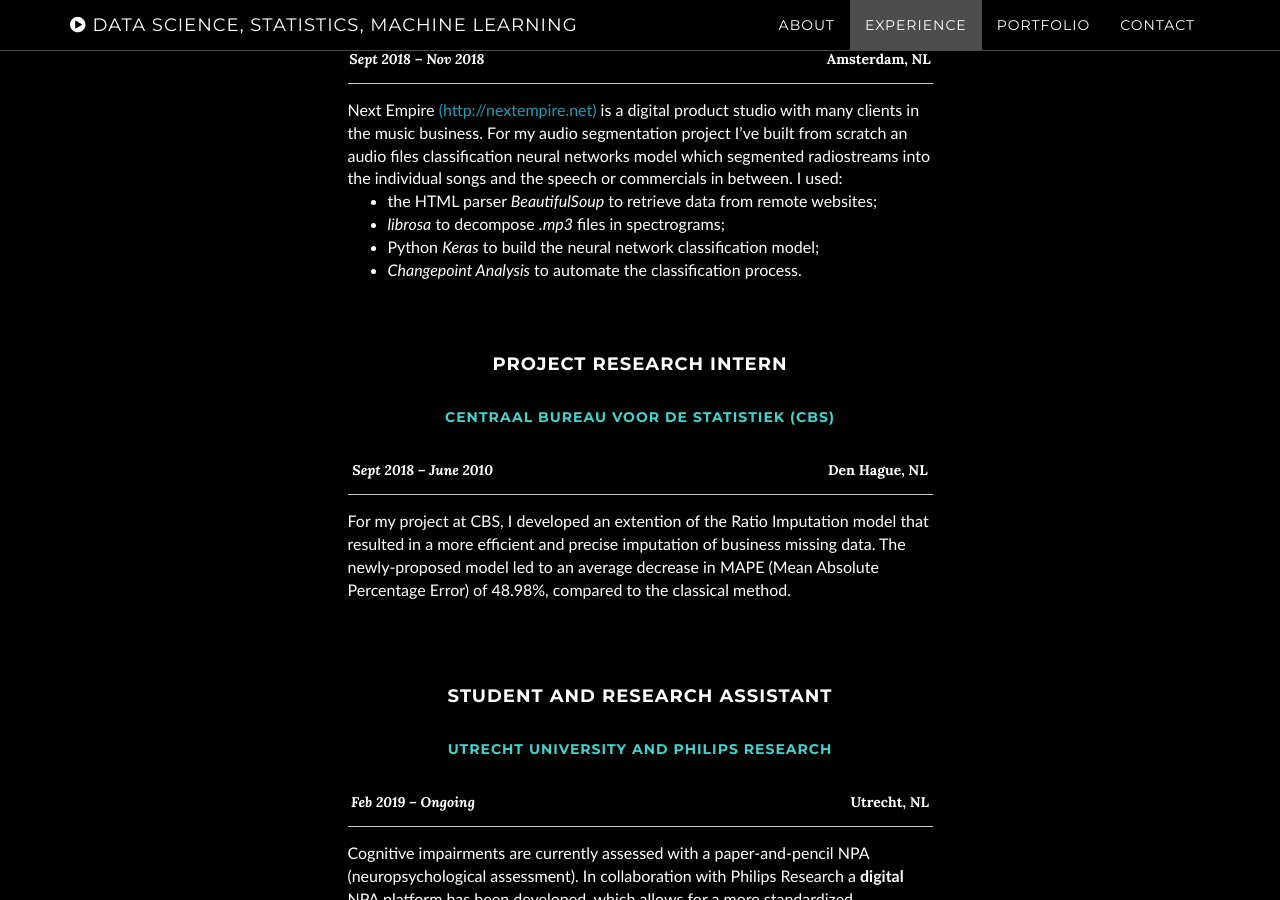
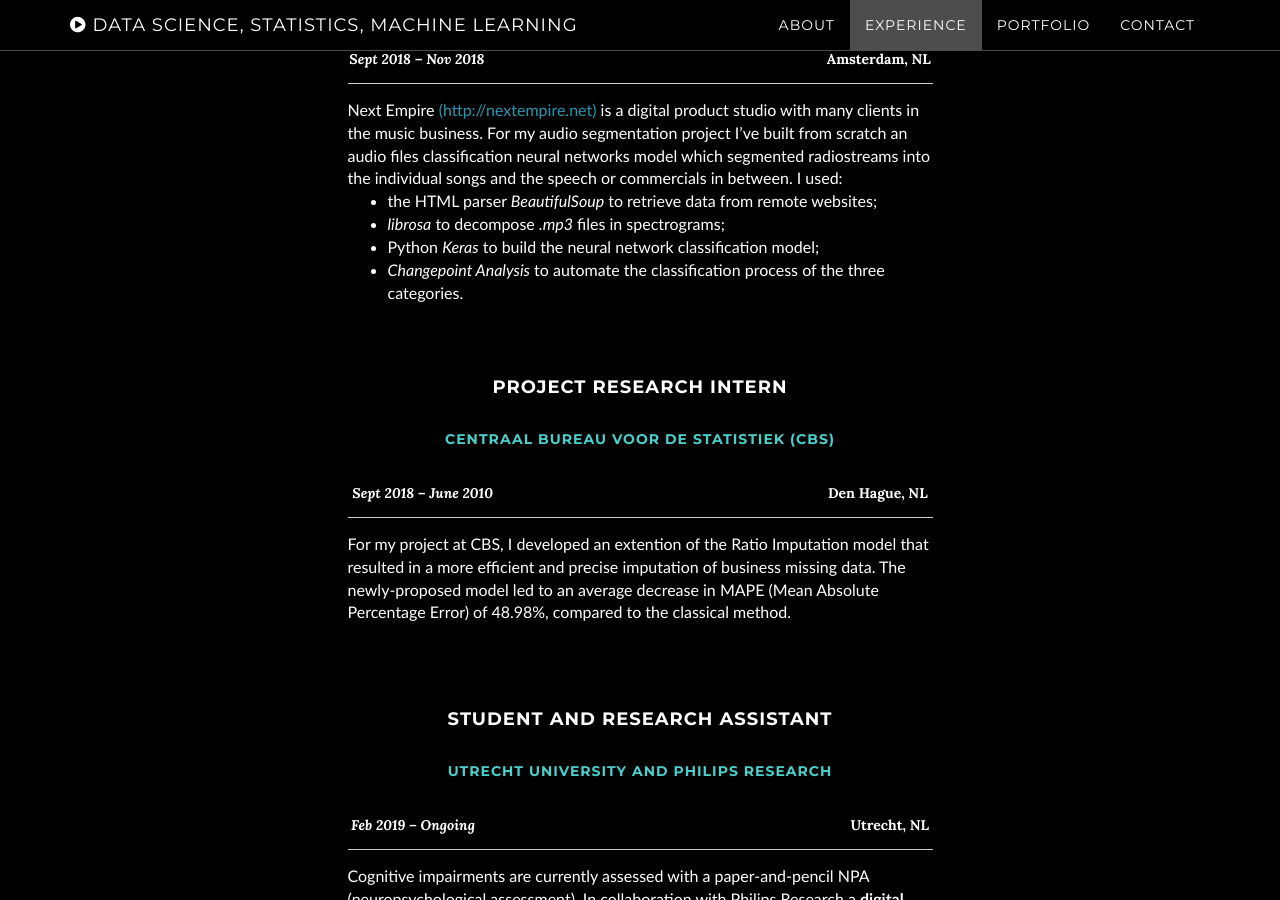
Before and after one commit to AgneseG/AgneseG.github.io, a Jekyll site: the page built from index.html, in a window 1280 px wide and 900 px high, scrolled down 2319 px. Built offline with Jekyll 4.4.1, drawn with Linux system fonts in a browser that asks for light colours.

Commit message:
Update experience.html

```diff
--- a/_includes/experience.html
+++ b/_includes/experience.html
@@ -37,7 +37,7 @@ div.cntr {
 <li  style="font-family:Optima;font-size:16px;font-weight:500;text-align: left;">the HTML parser <em>BeautifulSoup</em> to retrieve data from remote websites;</li>
 <li  style="font-family:Optima;font-size:16px;font-weight:500;text-align: left;"><em>librosa</em> to decompose <em>.mp3</em> files in spectrograms;</li>
 <li  style="font-family:Optima;font-size:16px;font-weight:500;text-align: left;">Python <em>Keras</em> to build the neural network classification model;</li>
-<li  style="font-family:Optima;font-size:16px;font-weight:500;text-align: left;"><em>Changepoint Analysis</em> to automate the classification process.</li>
+<li  style="font-family:Optima;font-size:16px;font-weight:500;text-align: left;"><em>Changepoint Analysis</em> to automate the classification process of the three categories.</li>
 </ul>
                               <h6 style="color:black">I</h6>
        </div>
```
